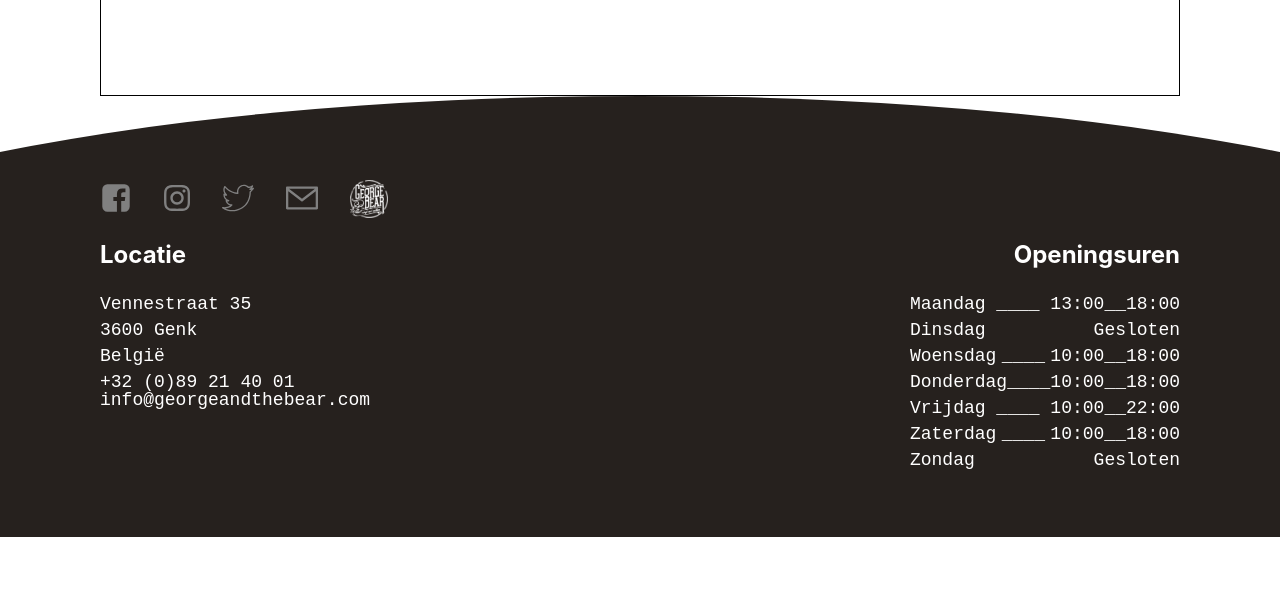
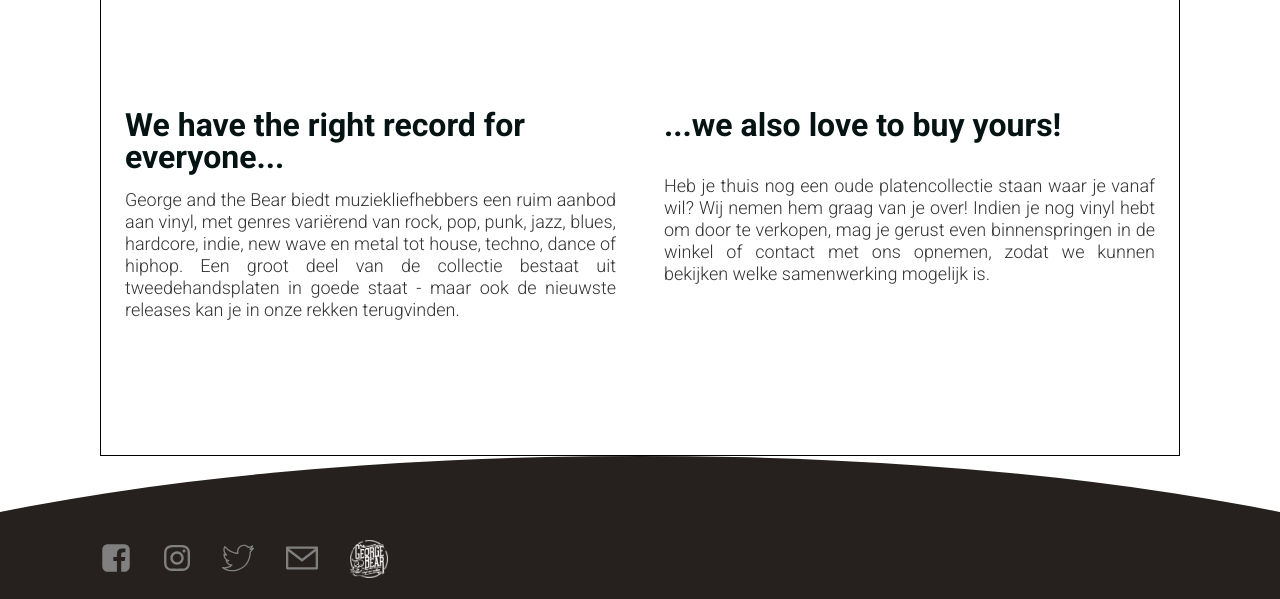
Before and after one commit to bnulens/gatsby-georgeandthebear, a Gatsby site: page / in a window 1280 px wide. Shown: the part 700-1299 px from the top of the page. Before the commit the page ends 1237 px from the top, so only its background shows below. Built offline with nearby package versions, Linux system fonts and the light colour scheme; Gatsby itself is replaced by a stand-in of ours.

Commit message:
Added SalesSection with title and content

```diff
--- a/src/pages/index.js
+++ b/src/pages/index.js
@@ -1,6 +1,7 @@
 import React from "react"
 import Layout from "../components/layout"
 import SEO from "../components/seo"
+import { Link } from "gatsby"
 
 import { graphql } from "gatsby"
 import styled from "styled-components"
@@ -51,9 +52,38 @@ const Content = styled.div`
   max-width: 1080px;
   margin: 0 auto;
   border: 1px solid black;
-  padding: 48px 0;
+  padding: 86px 0;
 `
 
+const SalesWrapper = styled(Flex)`
+  @media (max-width: 768px) {
+    display: flex;
+    flex-direction: column;
+  }
+`
+const SalesSection = styled.section`
+  font-family: 'Roboto';
+  font-weight: 300;
+  font-size: 18px;
+  width: 100%;
+  height: auto;
+  padding: 24px;
+  ${'' /* border: 2px solid cyan; */}
+  margin-bottom: 24px;
+`
+const SalesTitle = styled(Link)`
+  display: block;
+  width: 100%;
+  font-family: 'Roboto';
+  font-size: 32px;
+  font-weight: 700;
+  margin-bottom: 16px;
+  color: #051313;
+`
+const SalesParagraph = styled.p`
+  text-align: justify;
+  line-height: 22px;
+`
 const IndexPage = props => (
   <Layout hasHero>
     <SEO
@@ -79,7 +109,21 @@ const IndexPage = props => (
       </Overlay>
     </HeroImage>
     <Content>
-      <p></p>
+      <SalesWrapper>
+        <SalesSection>
+          <SalesTitle to="/shop">We have the right record for everyone...</SalesTitle>
+          <SalesParagraph>
+            George and the Bear biedt muziekliefhebbers een ruim aanbod aan vinyl, met genres variërend van rock, pop, punk, jazz, blues, hardcore, indie, new wave en metal tot house, techno, dance of hiphop. Een groot deel van de collectie bestaat uit tweedehandsplaten in goede staat - maar ook de nieuwste releases kan je in onze rekken terugvinden.
+          </SalesParagraph>
+        </SalesSection>
+        <SalesSection>
+          <SalesTitle to="/about">...we also love to buy yours!</SalesTitle>
+          <br />
+          <SalesParagraph>
+            Heb je thuis nog een oude platencollectie staan waar je vanaf wil? Wij nemen hem graag van je over! Indien je nog vinyl hebt om door te verkopen, mag je gerust even binnenspringen in de winkel of contact met ons opnemen, zodat we kunnen bekijken welke samenwerking mogelijk is.
+          </SalesParagraph>
+        </SalesSection>
+      </SalesWrapper>
     </Content>
   </Layout>
 )
```
